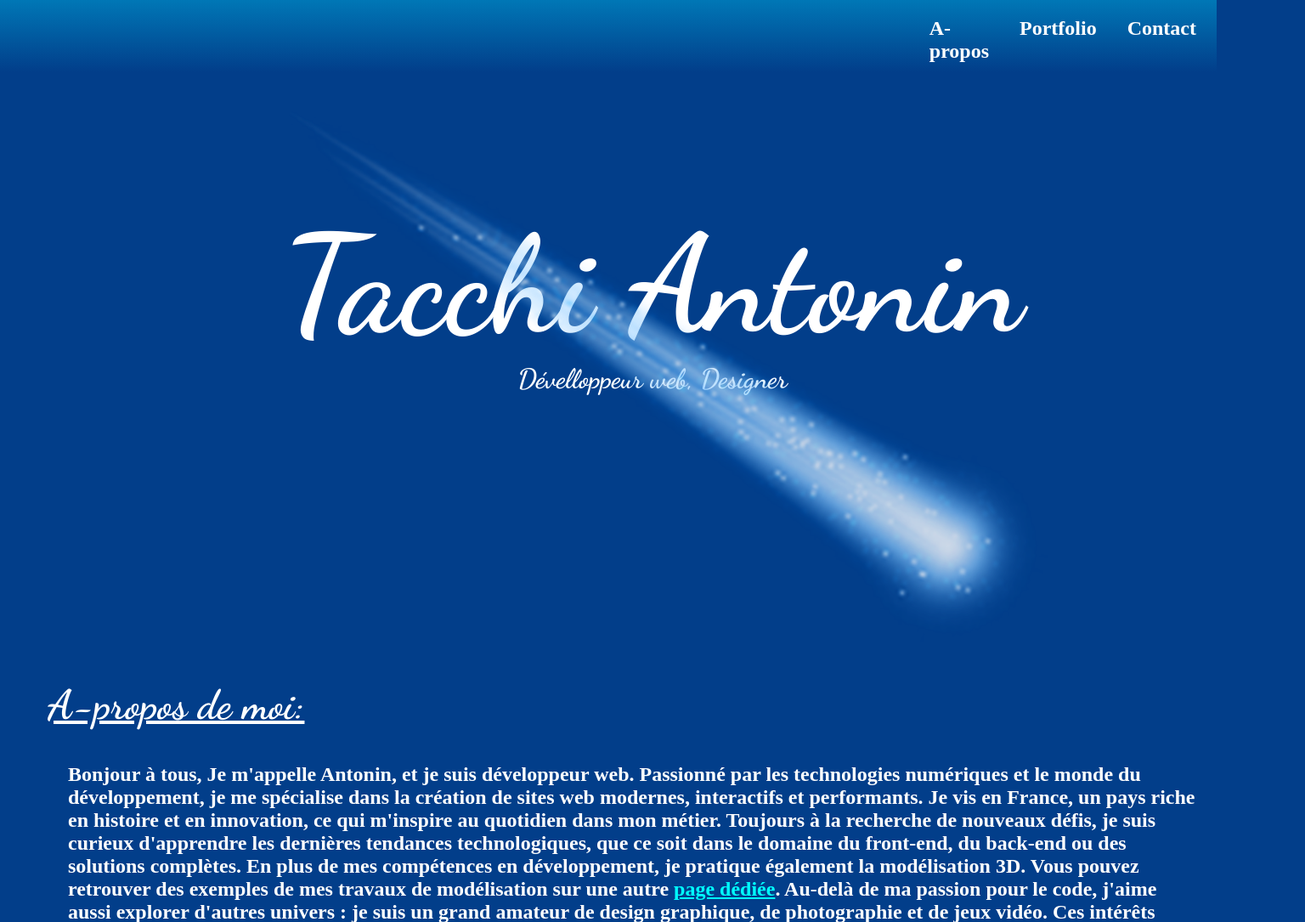
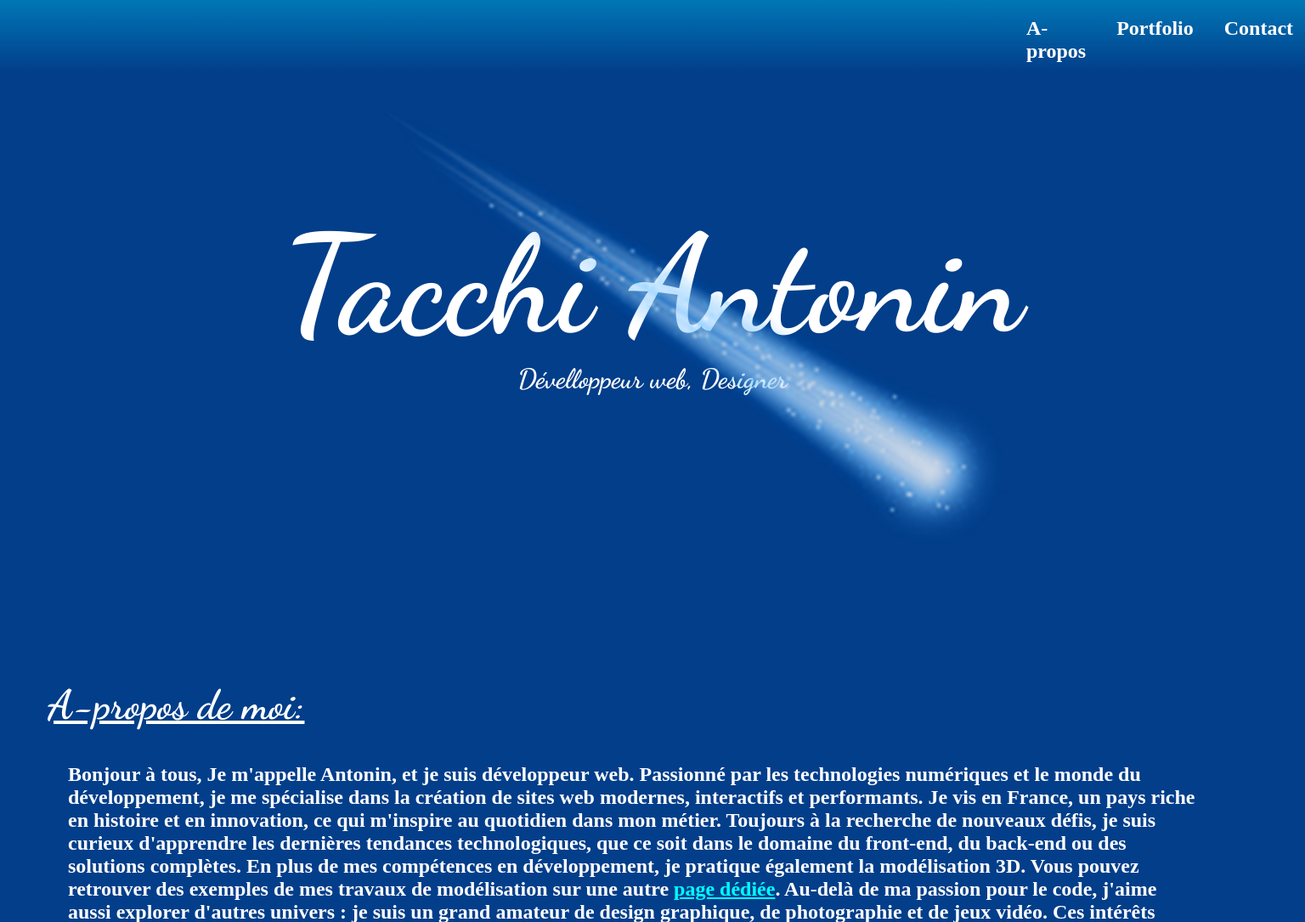
Before and after one commit to antonin-tacchi/antonin-tacchi.github.io, a PHP site: page / in a window 1536 px wide. Shown: the top 1085 px of the page at 85% size. Run offline with PHP 8.4, Linux system fonts and the light colour scheme.

Commit message:
correction de la taille du header sur les 2 pages et correction de la taille de l'image d'arriere plan sous le header

```diff
--- a/index.html
+++ b/index.html
@@ -9,6 +9,7 @@
     <link rel="preconnect" href="https://fonts.googleapis.com">
     <link rel="preconnect" href="https://fonts.gstatic.com" crossorigin>
     <link href="https://fonts.googleapis.com/css2?family=Dancing+Script:wght@400..700&display=swap" rel="stylesheet">
+    <link href="https://unpkg.com/aos@2.3.1/dist/aos.css" rel="stylesheet" />
     <title>Portfolio</title>
 </head>
 
--- a/style.css
+++ b/style.css
@@ -24,8 +24,8 @@ header{
     justify-content: end;
     background: linear-gradient(180deg, rgba(0,119,182,1) 0%, rgba(2,62,138,1) 90%);
     margin-top: -15em;
-    margin-left: -1em;
-    width: 90em;
+    margin-left: -1.5em;
+    width: 101.7%;
 }
 .header{
     position:fixed;
@@ -34,8 +34,8 @@ header{
     justify-content: end;
     background-color:#0077B6;
     margin-top: -6em;
-    margin-left: -1em;
-    width: 90em;
+    margin-left: -1.5em;
+    width: 101.7%;
 }
 
 .about{
@@ -284,7 +284,7 @@ footer{
     margin-bottom: -1em;
 }
 .copyright{
-    margin-top: 3%;
+    margin-top: 2%;
     margin-left: 45%;
 }
 
@@ -481,9 +481,9 @@ footer{
         position:absolute;
         z-index: +1;
         top:7em;
-        left:20em;
-        width: 60em;
-        height: 60em;
+        left:27em;
+        width: 50em;
+        height: 50em;
         opacity: 80%;
     }
 }
```
